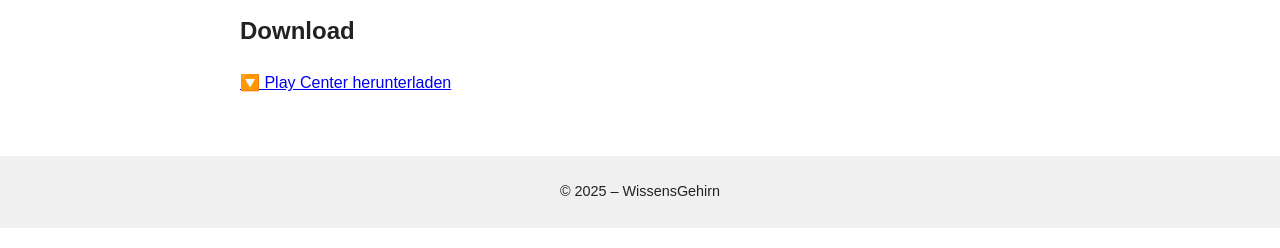
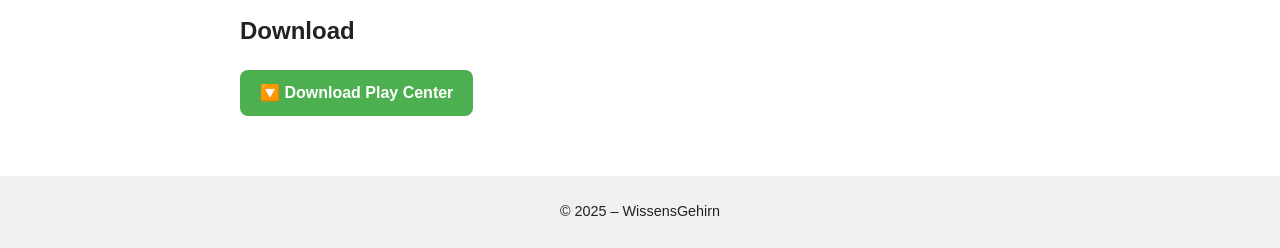
Before and after one commit to WissensGehirn/Play-Center, a plain HTML site: page index.html in a window 1280 px wide. Shown: the part 1048-1296 px from the top of the page. Drawn offline with Linux system fonts and the light colour scheme.

Commit message:
Update index.html

```diff
--- a/index.html
+++ b/index.html
@@ -36,11 +36,8 @@
     </section>
 
     <section>
-      <h2>Download</h2>
-      <a href="https://github.com/wissensgehirn/Play-Center/raw/main/playcenter.zip" download>
-  🔽 Play Center herunterladen
-</a>
-
+   <h2>Download</h2>
+      <a href="https://drive.google.com/file/d/1uTCegORSpt7JLc7xLoPQxQwRbpeIHLkr/view?usp=drive_link" class="download-btn">🔽 Download Play Center</a>
     </section>
   </main>
 
```
